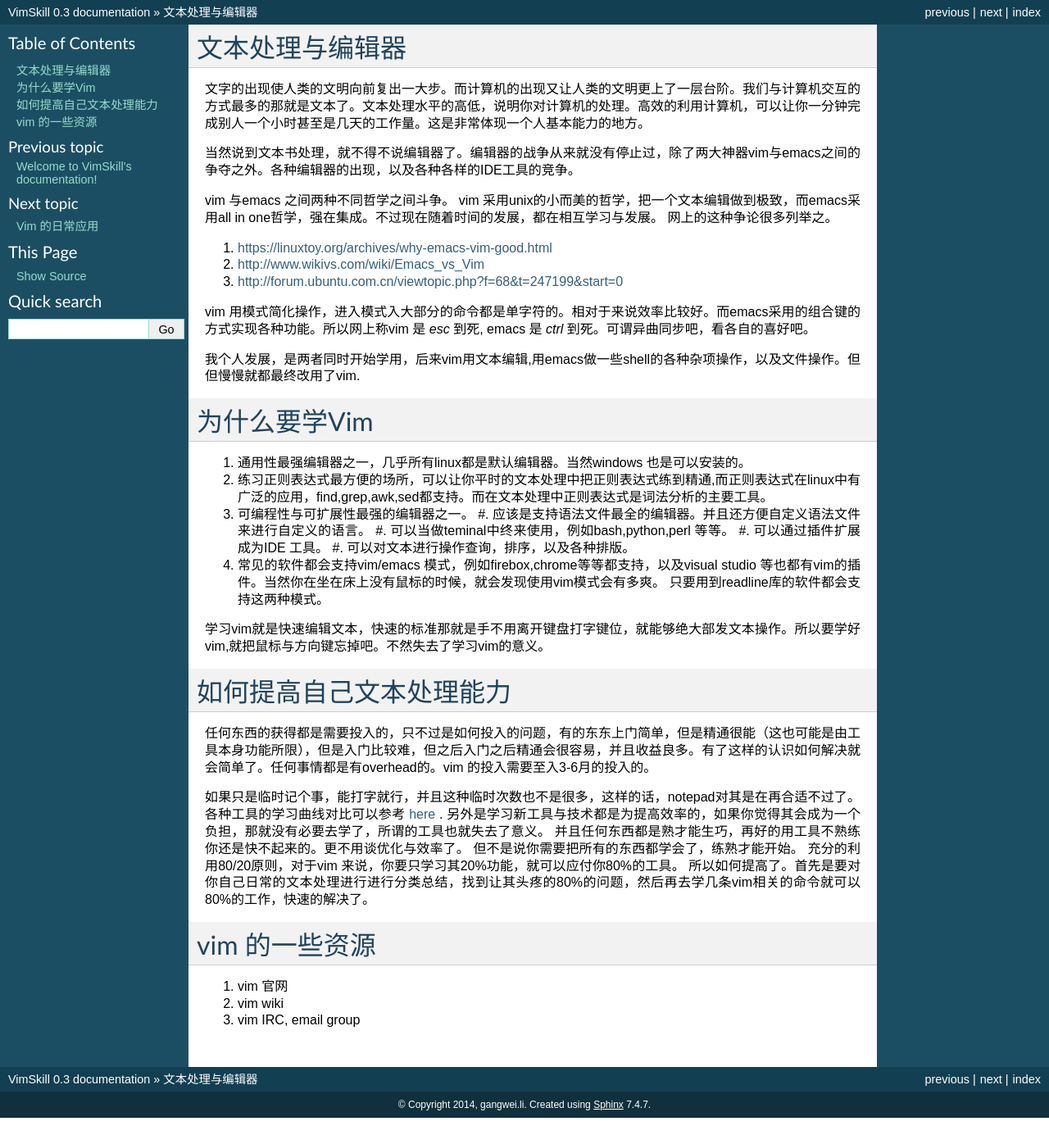
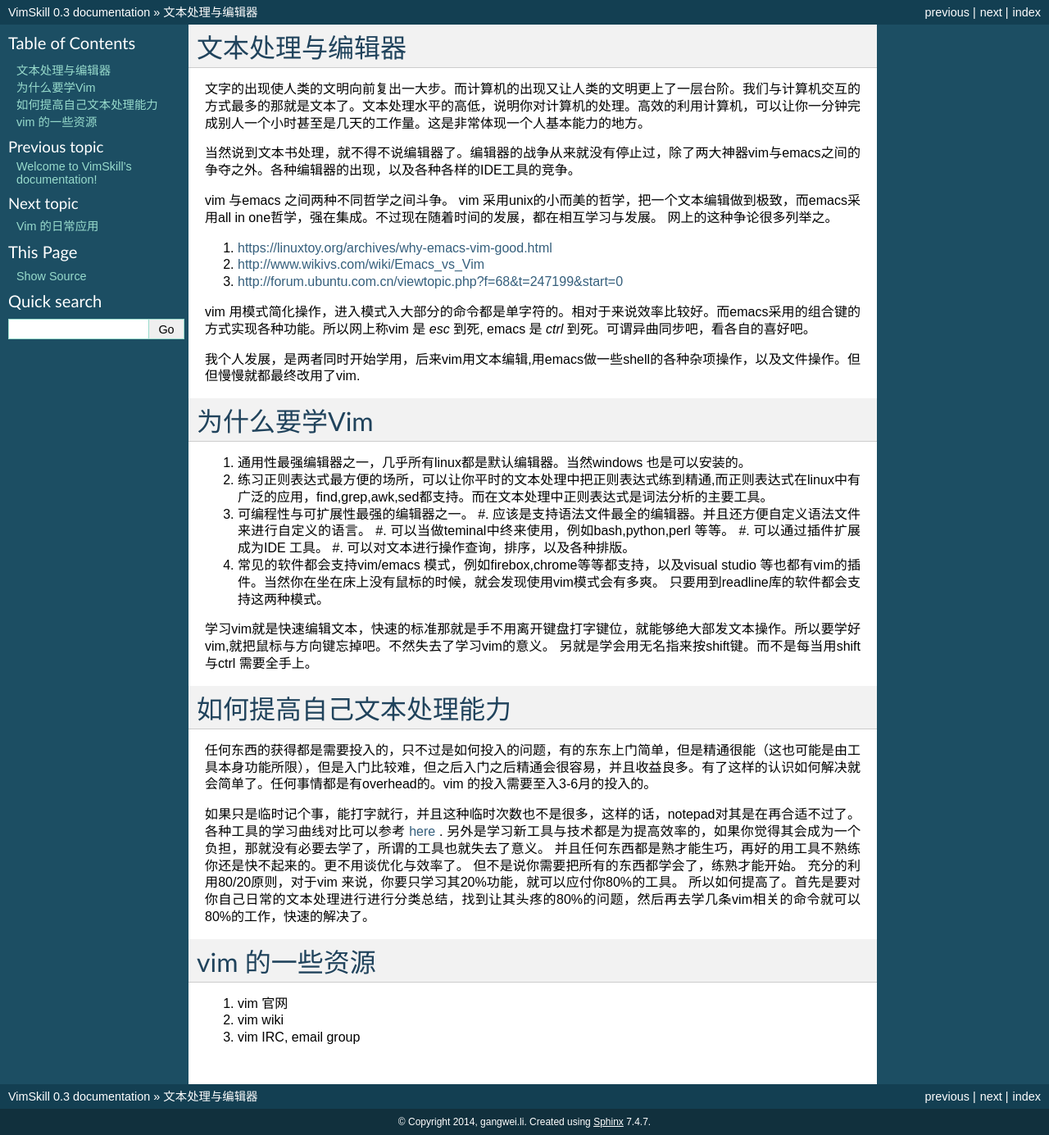
Before and after one commit to gwli/VimSkill, a Sphinx documentation site: the page built from source/Introduction.rst, in a window 1280 px wide. Shown: the whole page at 82% size. Built offline with Sphinx 7.4.7, drawn with Linux system fonts in a browser that asks for light colours; before the commit the page ends 1364 px from its top, so only the background shows below that.

Commit message:
坏习惯

```diff
--- a/source/Introduction.rst
+++ b/source/Introduction.rst
@@ -32,6 +32,7 @@
 
 
 学习vim就是快速编辑文本，快速的标准那就是手不用离开键盘打字键位，就能够绝大部发文本操作。所以要学好vim,就把鼠标与方向键忘掉吧。不然失去了学习vim的意义。
+另就是学会用无名指来按shift键。而不是每当用shift与ctrl 需要全手上。
 
 如何提高自己文本处理能力
 ========================
```
